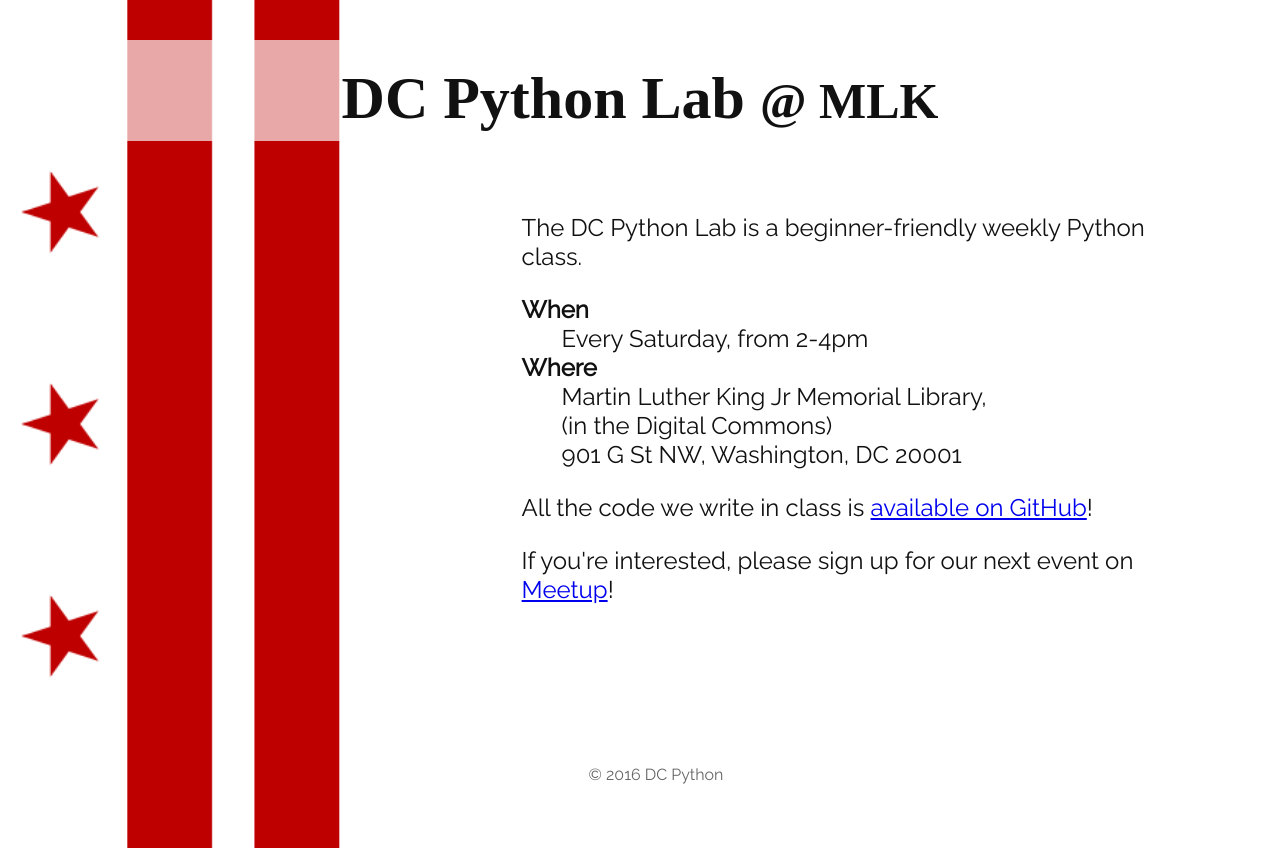
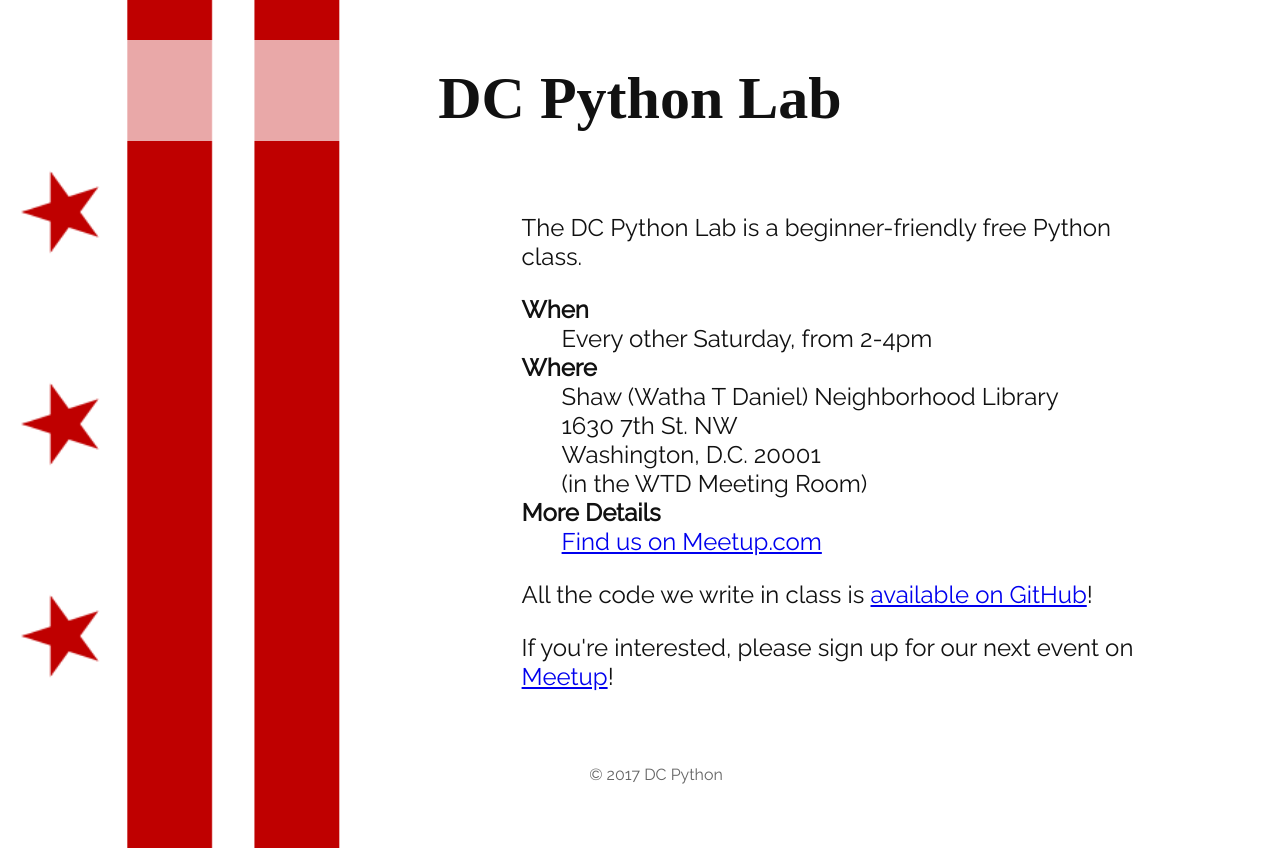
Before and after one commit to dcpylab/dcpylab.github.io, a plain HTML site: page index.html in a window 1280 px wide. Drawn offline with Linux system fonts and the light colour scheme; a web font is replaced by a local one.

Commit message:
Update details

```diff
--- a/index.html
+++ b/index.html
@@ -19,21 +19,26 @@
     <![endif]-->
 
     <h1 class="white-background padded centered">
-      DC Python Lab <small>@ MLK</small>
+      DC Python Lab
     </h1>
 
     <div class="white-background padded offset-left">
-      <p>The DC Python Lab is a beginner-friendly weekly Python class.</p>
+      <p>The DC Python Lab is a beginner-friendly free Python class.</p>
 
       <dl>
         <dt>When</dt>
-        <dd>Every Saturday, from 2-4pm</dd>
+        <dd>Every other Saturday, from 2-4pm</dd>
 
         <dt>Where</dt>
         <dd>
-          Martin Luther King Jr Memorial Library,<br>
-          (in the Digital Commons) <br>
-          901 G St NW, Washington, DC 20001
+            Shaw (Watha T Daniel) Neighborhood Library<br>
+            1630 7th St. NW<br>
+            Washington, D.C. 20001<br>
+            (in the WTD Meeting Room)
+        </dd>
+        <dt>More Details</dt>
+        <dd>
+            <a href="https://www.meetup.com/DCPython/">Find us on Meetup.com</a>
         </dd>
       </dl>
 
@@ -50,7 +55,7 @@
     </div>
 
     <footer class="padded centered">
-      &copy; 2016 DC Python
+      &copy; 2017 DC Python
     </footer>
 
     </body>
```
